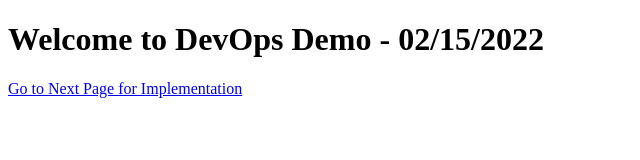
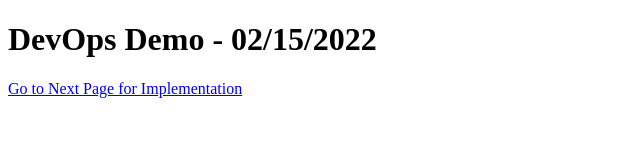
Before and after one commit to tcnaganath84/demo_CI_CD, a website: page head.html in a window 1280 px wide. Shown: the whole page, without its empty margins (0-640 px from the left). Drawn offline with Linux system fonts and the light colour scheme.

Commit message:
Update head.html

```diff
--- a/head.html
+++ b/head.html
@@ -5,7 +5,7 @@
 </head>
 <body>
 
-    <h1>Welcome to DevOps Demo - 02/15/2022</h1>
+    <h1>DevOps Demo - 02/15/2022</h1>
 
 <p><a href="/tailPage">Go to Next Page for Implementation</a></p>
 
```
